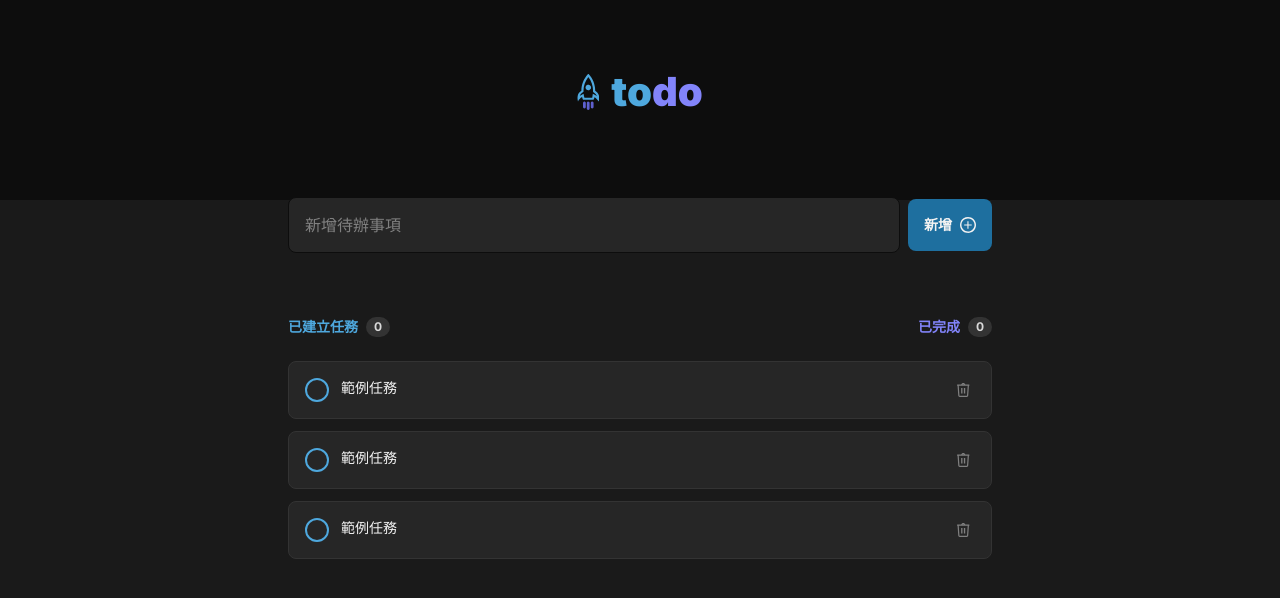
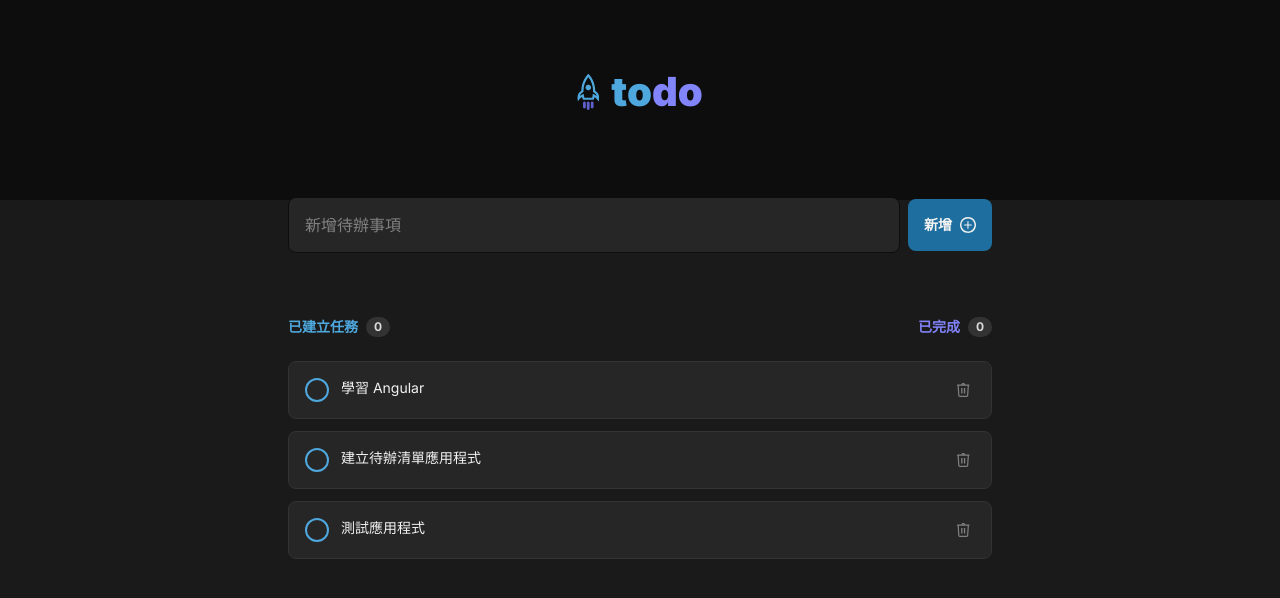
Before and after one commit to johnsonchen3669/angular-demo-todo, an Angular app: page / in a window 1280 px wide. Shown: the top 598 px of the page. Built offline with nearby package versions, Linux system fonts and the light colour scheme.

Commit message:
day 13 input 練習

```diff
--- a/src/app/todo-list/todo-item/todo-item.component.html
+++ b/src/app/todo-list/todo-item/todo-item.component.html
@@ -12,7 +12,7 @@
   <div
     class="flex-1 text-sm leading-[140%] text-gray-100 group-[.completed]/task:text-gray-300 group-[.completed]/task:line-through"
   >
-    範例任務
+    {{ task.text }}
   </div>
 
   <!-- Delete Button -->
--- a/src/app/todo-list/todo-list.component.html
+++ b/src/app/todo-list/todo-list.component.html
@@ -1,3 +1,3 @@
 <ul class="flex flex-col gap-3">
-    <li class="group/task" appTodoItem *ngFor="let task of tasks; trackBy: trackByFn"></li>
+    <li class="group/task" appTodoItem [task]="task" *ngFor="let task of tasks; trackBy: trackByFn"></li>
 </ul>
--- a/src/app/todo-list/todo-list.component.ts
+++ b/src/app/todo-list/todo-list.component.ts
@@ -8,7 +8,7 @@ import { ITodoItem } from './todo-item/todo-item.model';
   styleUrl: './todo-list.component.css',
 })
 export class TodoListComponent {
-  tasks = [
+  tasks: ITodoItem[] = [
     { id: 1, text: '學習 Angular', completed: false },
     { id: 2, text: '建立待辦清單應用程式', completed: true },
     { id: 3, text: '測試應用程式', completed: false },
```
Also changed, not shown: src/app/todo-list/todo-item/todo-item.component.ts (+5 -2 lines).
